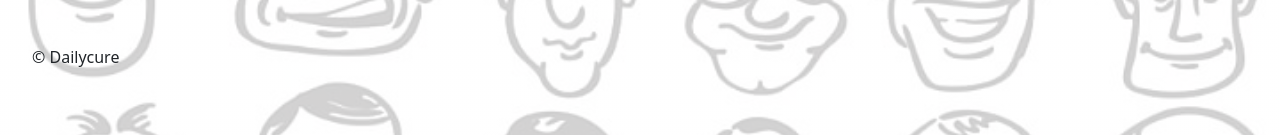
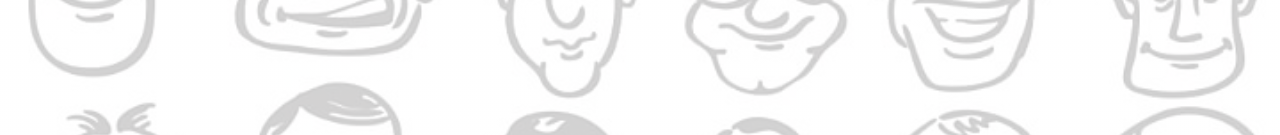
Before and after one commit to Boggar/CloudComputingNodeJS, a website: page public/aboutus.html in a window 1280 px wide. Shown: the part 571-706 px from the top of the page. Drawn offline with nearby package versions, Linux system fonts and the light colour scheme.

Commit message:
version 2.0

```diff
--- a/public/aboutus.html
+++ b/public/aboutus.html
@@ -50,9 +50,4 @@
       </section>
     </div>
   </body>
-  <footer id="footer">
-    <ul id="footer-links">
-      <p>&copy; Dailycure</p>
-    </ul>
-  </footer>
 </html>
```
Also changed, not shown: public/caricature.html (+0 -5 lines), public/comment_section.html (+0 -5 lines), public/index.html (+0 -5 lines).
